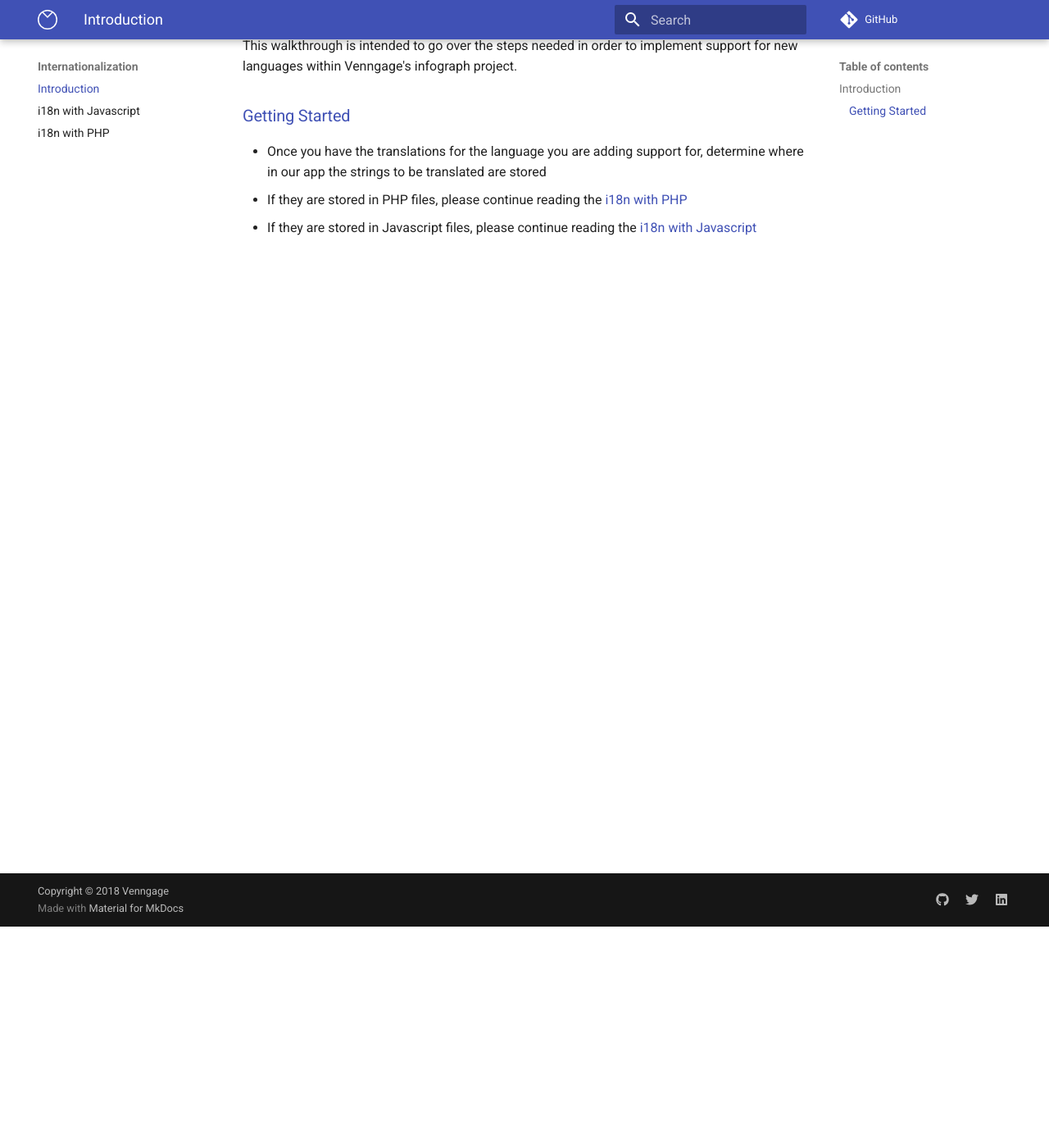
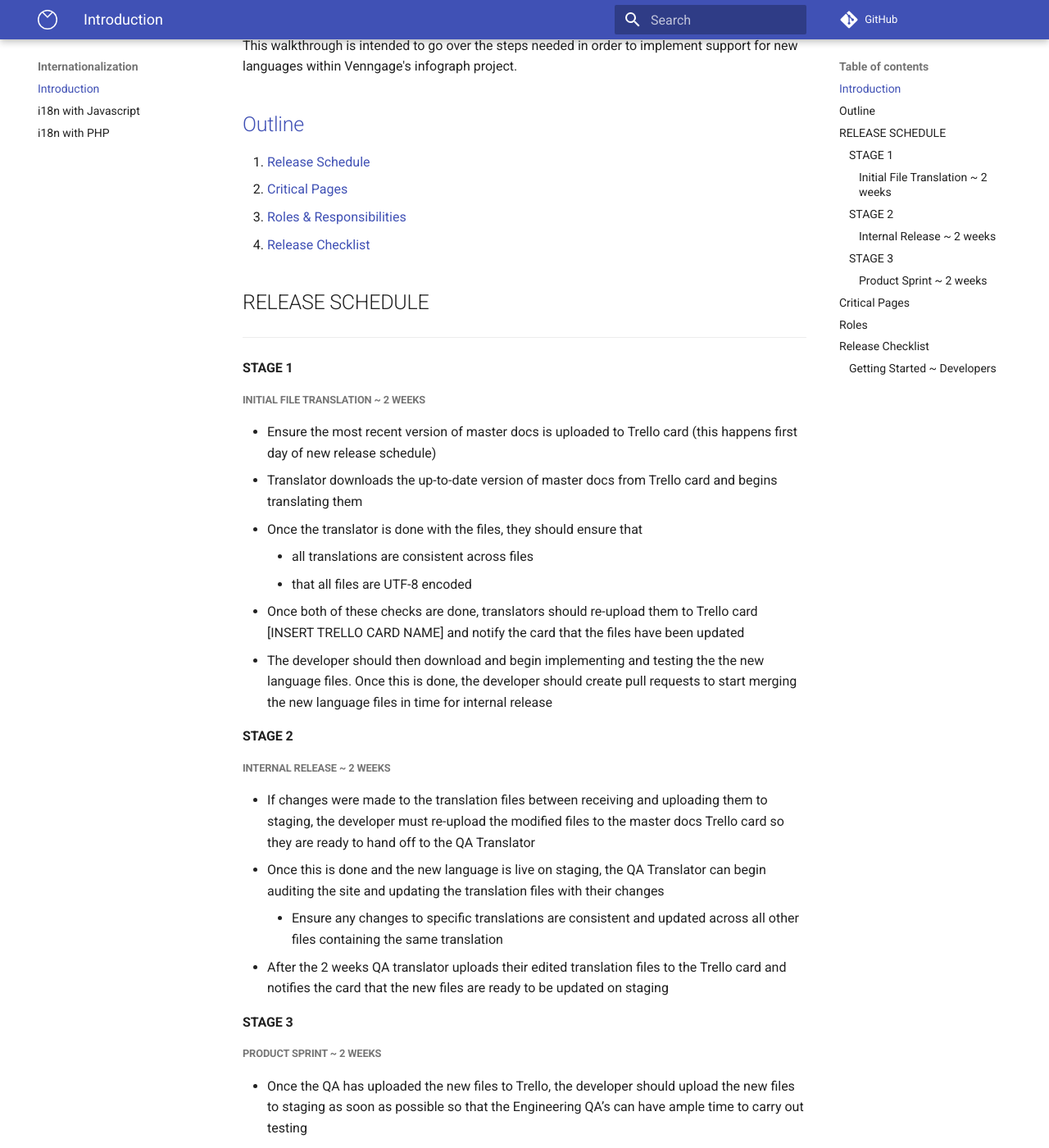
Before and after one commit to enicol/venngage-styleguide, an MkDocs documentation site: the page built from docs/i18n/introduction.md, in a window 1280 px wide and 1400 px high, scrolled down 270 px. Shown: the whole window at 82% size. Built offline with MkDocs 1.6.1 and Material for MkDocs 9.7.7, drawn with Linux system fonts in a browser that asks for light colours; comment, search, counter and statistics services are not loaded; old or Windows-style settings are respelled for this version of MkDocs; some of the changed text lies outside the part shown.

Commit message:
Add more thorough process docs

````diff
--- a/docs/i18n/introduction.md
+++ b/docs/i18n/introduction.md
@@ -6,7 +6,151 @@
 
 This walkthrough is intended to go over the steps needed in order to implement support for new languages within Venngage's infograph project.
 
-### [Getting Started](#getting-started)
+## [Outline](#outline)
+1. [Release Schedule](#release-schedule)
+1. [Critical Pages](#critical-pages)
+1. [Roles & Responsibilities](#roles)
+1. [Release Checklist](#release-checklist)
+
+
+## RELEASE SCHEDULE
+------
+#### STAGE 1
+##### Initial File Translation ~ 2 weeks
+- Ensure the most recent version of master docs is uploaded to Trello card (this happens first day of new release schedule)
+- Translator downloads the up-to-date version of master docs from Trello card and begins translating them
+- Once the translator is done with the files, they should ensure that
+	- all translations are consistent across files
+	- that all files are UTF-8 encoded
+- Once both of these checks are done, translators should re-upload them to  Trello card [INSERT TRELLO CARD NAME] and notify the card that the files have been updated
+- The developer should then download and begin implementing and testing the the new language files. Once this is done, the developer should create pull requests to start merging the new language files in time for internal release
+
+
+#### STAGE 2
+##### Internal Release ~ 2 weeks
+- If changes were made to the translation files between receiving and uploading them to staging, the developer must re-upload the modified files to the master docs Trello card so they are ready to hand off to the QA Translator
+- Once this is done and the new language is live on staging,  the QA Translator can begin auditing the site and updating the translation files with their changes
+	- Ensure any changes to specific translations are consistent and updated across all other files containing the same translation
+- After the 2 weeks QA translator uploads their edited translation files to the Trello card and notifies the card that the new files are ready to be updated on staging
+
+#### STAGE 3
+##### Product Sprint ~ 2 weeks
+- Once the QA has uploaded the new files to Trello, the developer should upload the new files to staging as soon as possible so that the Engineering QA’s can have ample time to carry out testing
+
+
+## Critical Pages
+------
+Below is a list of the app's critical pages and the file type for translations on that page
+1. Accounts - *js*
+1. Brand - *js*
+1. Editor - *js & po*
+1. Infographics - *js*
+1. Landing Page - *po*
+1. Onboarding - *js*
+1. Pricing - *po*
+1. Templates - *js*
+
+*need to add SEO pages @Cecilien*
+
+
+|   Infograph  |   Assets   |     Homepage     |
+|:------------:|:----------:|:----------------:|
+|       x      |  Accounts  |         x        |
+|       x      |    Brand   |         x        |
+|    Editor    |      x     |         x        |
+| Infographics |      x     |         x        |
+|       x      |      x     |   Landing Page   |
+|       x      | Onboarding |         x        |
+|       x      |      x     |      Pricing     |
+|              |            | Static Templates |
+|   Templates  |      x     |         x        |
+
+
+## Roles
+------
+Below is a list of roles and responsibilities for the different groups involved in the translations process
+
+**Marketer:**
+- establish contact with the Translator and
+- ensure Master Docs files are updated prior to translation handoff to Translator
+-
+
+**Translator**
+- Downloads the master docs from Trello card
+- Complete translations within 2 week period & re-upload to Trello card
+- Ensures all new translations are:
+	- Consistent
+	- Similar character count to English translations
+
+**QA Translator**
+- Must make an list of all translation issues & inconsistencies throughout site
+- Update the Master Docs files with changes from their list
+
+**Product**
+- New translations should not drastically affect the appearance elements within the app
+    - i.e Causing a button's text to wrap to a new line or go beyond its container
+- Prior to release, ensure the following critical areas function properly with the new translations
+    - upgrade paths
+    - export
+    - business features
+- *need SEO input @Joanna*
+
+**SEO**
+- *need SEO input @Cecilien*
+
+**Developer**
+- Upload the most recent version of the translation files to Master Docs Trello card
+- Any new features need to be internationalization friendly (no inline HTML/CSS etc)
+- Moving and refactoring code needs to also make sure i18n is considered
+    - When translations are migrated over to a new repo, the translation entries should be removed from the old location's files
+- All new translation keys should follow the same conventions as
+```js
+    // en.js
+    presentations: "Presentation",
+    posters: "Poster",
+    reports: "Report",
+    resumes: "Resume",
+    "social media": "Social", // Bad - Inconsistent key syntax
+    flyers: "Flyer",
+```
+- 3rd party APIs must be updated to support to locale
+	- VIP ~ Kendrick
+    - route53 ~ Kendrick
+	- Algolia ~ any Dev
+	- google console ~ Kendrick or Kyu
+
+## Release Checklist
+------
+**Product**
+- Prior to, and post-release please ensure the following critical areas function properly with the new translations
+    - upgrade paths
+    - export
+    - business features
+- *need SEO input @Joanna*
+
+**SEO**
+- Test to make sure SEO is implemented and functions properly
+- *need SEO input @Cecilien*
+
+**Product**
+- [x] Test critical pages and upgrade paths
+    - Upgrade paths
+    - [Critical pages](#critical-pages)
+    - Export
+    - Business Features
+- *need SEO input @Joanna*
+
+**Developer**
+- Make sure all translations are rendered properly and don't adversely affect the tool's functionality
+- [x] Ensure all 3rd party APIs have been updated to support new language
+    - VIP ~ Kendrick
+    - route53 ~ Kendrick
+	- Algolia ~ any Dev
+	- google console ~ Kendrick or Kyu
+
+
+
+### [Getting Started ~ *Developers*](#getting-started)
 
 - Once you have the translations for the language you are adding support for, determine where in our app the strings to be translated are stored
 - If they are stored in PHP files, please continue reading the [i18n with PHP](../i18n/php)
````
Also changed, not shown: docs/i18n/getting-started.md (deleted, +0 -7 lines), docs/index.md (+1 -0 lines).
